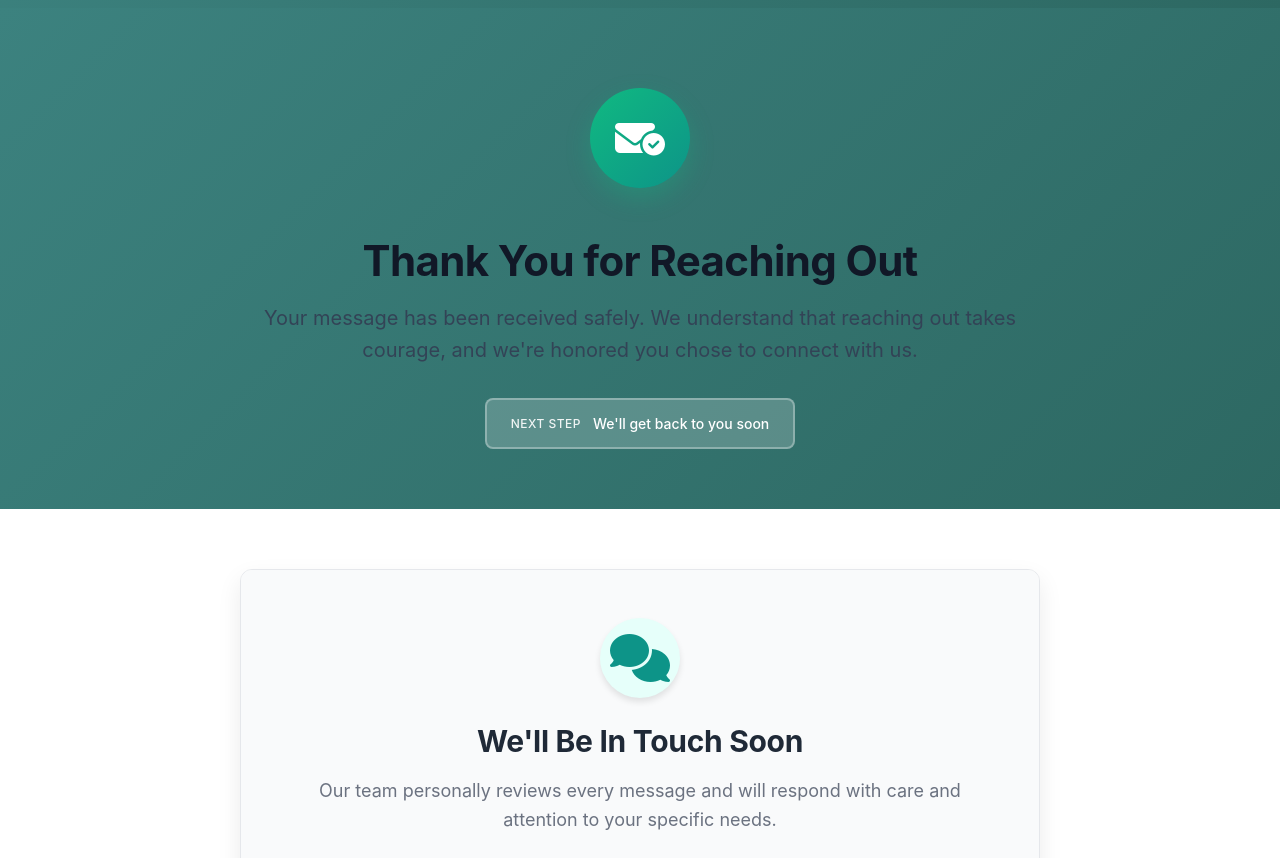
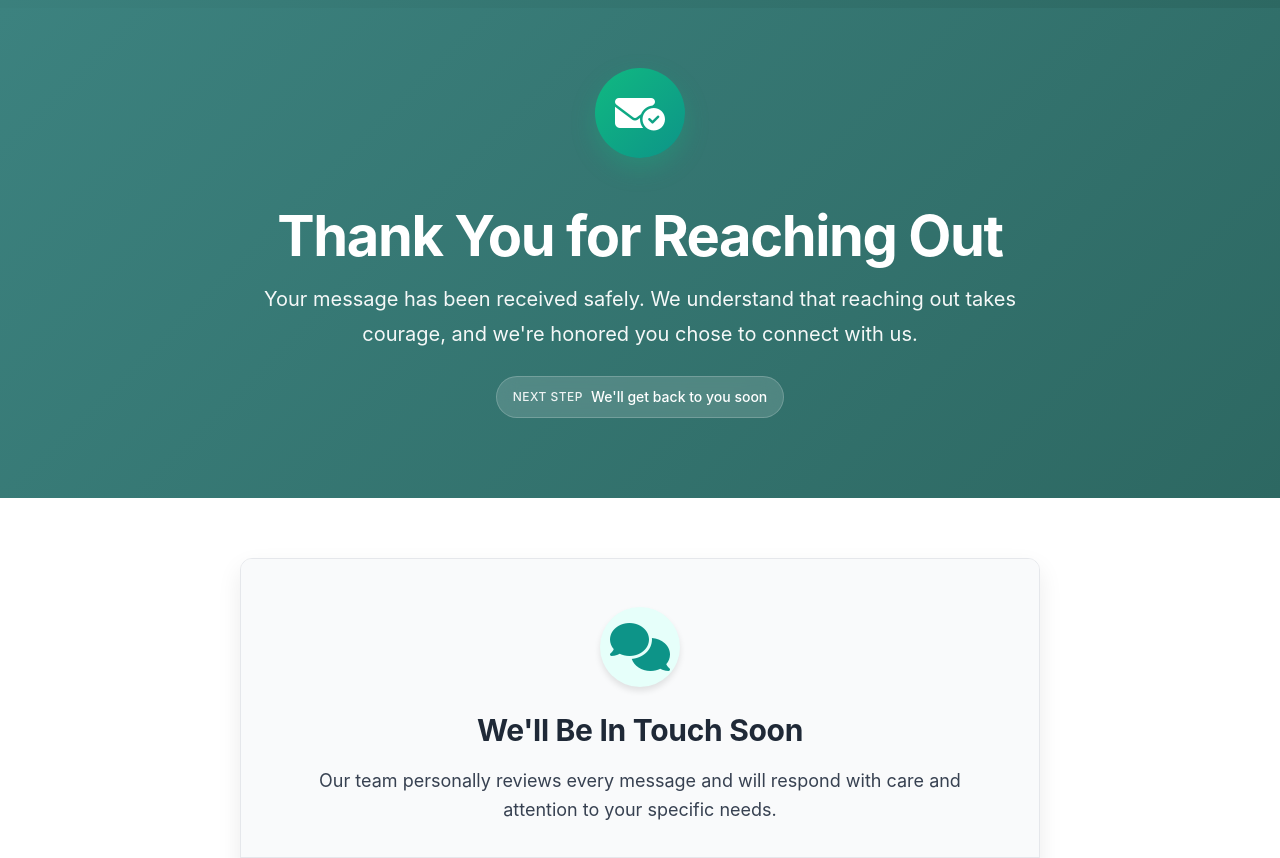
Before and after one commit to Abhinav-Alexander/TC_Website, a website: page src/thank-you-contact.html in a window 1280 px wide. Shown: the part 94-952 px from the top of the page. Drawn offline with Linux system fonts and the light colour scheme.

Commit message:
thankyou fix

```diff
--- a/css/thank-you.css
+++ b/css/thank-you.css
@@ -4,16 +4,21 @@
 .hero-success {
     background: linear-gradient(135deg, #3C827F 0%, #2d6862 100%);
     color: white;
-    padding: 80px 0 60px;
+    padding: 40px 0 40px; /* match home hero compact mobile spacing */
     text-align: center;
     position: relative;
     z-index: 10;
 }
 
+/* Ensure headings render white on the dark gradient like homepage hero */
+.hero-success h1,
+.hero-success h2 { color: #ffffff; }
+
 .hero-content {
     width: 100%;
     max-width: 800px;
     margin: 0 auto;
+    padding: 0 16px; /* keep comfortable reading width on small screens */
 }
 
 .success-animation {
@@ -44,28 +49,31 @@
 }
 
 .hero-content h1 {
-    font-size: 36px;
+    font-size: 28px; /* align with home mobile h1 */
     font-weight: 700;
-    margin-bottom: 16px;
+    margin-bottom: 12px;
     line-height: 1.2;
+    letter-spacing: -0.015em;
 }
 
 .hero-subtitle {
-    font-size: 20px;
-    margin-bottom: 32px;
-    opacity: 0.95;
-    line-height: 1.6;
+    font-size: 16px;
+    margin-bottom: 20px;
+    opacity: 1;
+    line-height: 1.7;
+    color: rgba(255, 255, 255, 0.95); /* match home hero paragraph color */
 }
 
 .next-step-preview {
     display: inline-flex;
     align-items: center;
-    gap: 12px;
-    padding: 12px 24px;
-    background: rgba(255, 255, 255, 0.2);
-    border: 2px solid rgba(255, 255, 255, 0.3);
-    border-radius: 8px;
-    font-size: 16px;
+    gap: 8px;
+    padding: 8px 16px;
+    background: rgba(255, 255, 255, 0.15);
+    backdrop-filter: blur(10px);
+    border: 1px solid rgba(255, 255, 255, 0.2);
+    border-radius: 50px; /* pill like home hero badge */
+    font-size: 14px;
     color: white;
     font-weight: 500;
 }
@@ -133,9 +141,12 @@
 
 .card-subtitle {
     font-size: 18px;
-    color: #6b7280;
-    line-height: 1.6;
+    color: #374151; /* higher contrast for readability */
+    line-height: 1.65;
     margin: 0;
+    max-width: 720px;
+    margin-left: auto;
+    margin-right: auto;
 }
 
 .card-content {
@@ -144,6 +155,9 @@
 
 .email-steps {
     margin-bottom: 32px;
+    max-width: 720px;
+    margin-left: auto;
+    margin-right: auto;
 }
 
 .email-step {
@@ -191,9 +205,9 @@
 }
 
 .step-content p {
-    color: #6b7280;
+    color: #374151; /* higher contrast */
     font-size: 16px;
-    line-height: 1.5;
+    line-height: 1.6;
     margin: 0;
 }
 
@@ -428,17 +442,11 @@
 
 /* ▸ RESPONSIVE DESIGN - Following site patterns */
 @media (min-width: 768px) {
-    .hero-content h1 {
-        font-size: 42px;
-    }
-
-    .hero-subtitle {
-        font-size: 20px;
-    }
-
-    .prep-items {
-        gap: 60px;
-    }
+    .hero-success { padding: 60px 0 80px; }
+    .hero-content h1 { font-size: 44px; line-height: 1.12; letter-spacing: -0.02em; margin-bottom: 16px; }
+    .hero-subtitle { font-size: 18px; margin-bottom: 24px; line-height: 1.75; }
+    .prep-items { gap: 60px; }
+    .hero-success .container { padding: 0 40px; }
 }
 
 @media (max-width: 768px) {
@@ -480,7 +488,7 @@
     }
 
     .card-content {
-        padding: 24px;
+        padding: 20px 16px;
     }
 
     .card-header h2 {
@@ -490,6 +498,7 @@
 
     .card-subtitle {
         font-size: 16px;
+        color: #374151;
     }
 
     .action-icon-large i {
@@ -517,10 +526,11 @@
 
     .step-content p {
         font-size: 14px;
+        color: #374151;
     }
 
     .email-status {
-        padding: 14px 20px;
+        padding: 12px 16px;
         font-size: 14px;
     }
 
@@ -607,13 +617,8 @@
 }
 
 @media (max-width: 480px) {
-    .hero-content h1 {
-        font-size: 24px;
-    }
-
-    .hero-subtitle {
-        font-size: 16px;
-    }
+    .hero-content h1 { font-size: 24px; margin-bottom: 10px; }
+    .hero-subtitle { font-size: 15px; margin-bottom: 16px; }
 
     .success-circle {
         width: 70px;
@@ -693,6 +698,13 @@
     .step-text {
         font-size: 13px;
     }
+}
+
+/* Desktop large to match home hero scale */
+@media (min-width: 1024px) {
+    .hero-content h1 { font-size: 56px; line-height: 1.08; letter-spacing: -0.025em; }
+    .hero-subtitle { font-size: 20px; line-height: 1.75; }
+    .success-circle { width: 90px; height: 90px; }
 }
 
 /* ▸ NEW UX ENHANCEMENTS */
```
Also changed, not shown: 1 other file.
